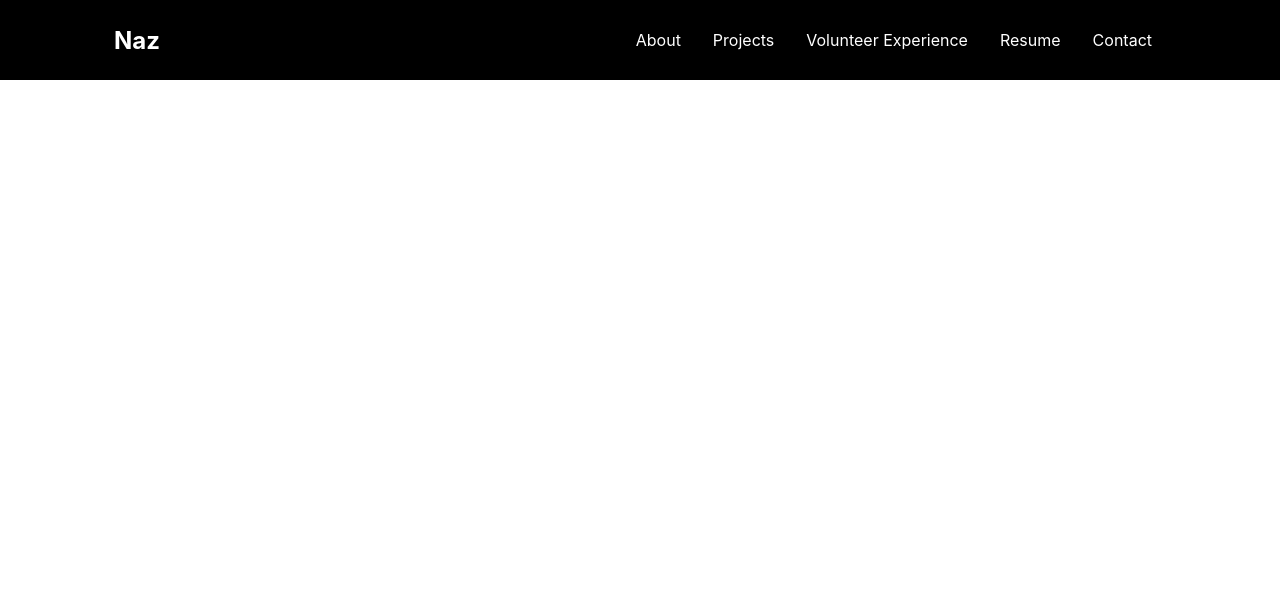
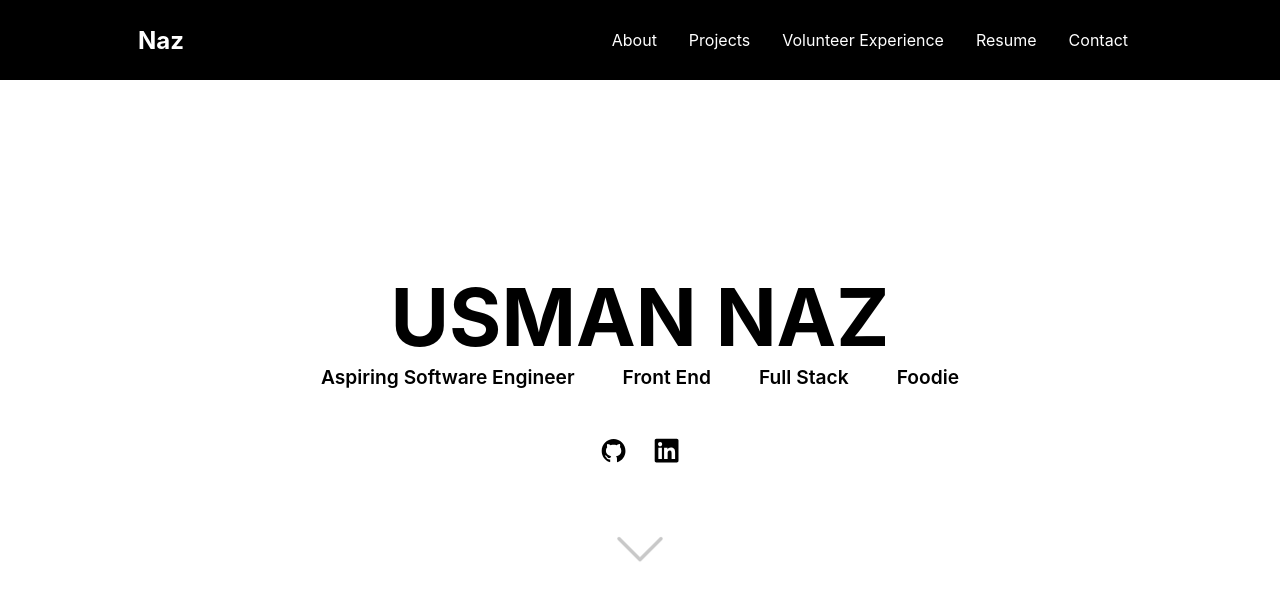
Before and after one commit to usmanazz/Portfolio-Website, a React (Create React App) app: page / in a window 1280 px wide. Shown: the top 600 px of the page. Built offline with nearby package versions, Linux system fonts and the light colour scheme.

Commit message:
create hero section

```diff
--- a/src/App.css
+++ b/src/App.css
@@ -1,38 +1,5 @@
-.App {
-  text-align: center;
+* {
+  box-sizing: border-box;
+  margin: 0;
+  padding: 0;
 }
-
-.App-logo {
-  height: 40vmin;
-  pointer-events: none;
-}
-
-@media (prefers-reduced-motion: no-preference) {
-  .App-logo {
-    animation: App-logo-spin infinite 20s linear;
-  }
-}
-
-.App-header {
-  background-color: #282c34;
-  min-height: 100vh;
-  display: flex;
-  flex-direction: column;
-  align-items: center;
-  justify-content: center;
-  font-size: calc(10px + 2vmin);
-  color: white;
-}
-
-.App-link {
-  color: #61dafb;
-}
-
-@keyframes App-logo-spin {
-  from {
-    transform: rotate(0deg);
-  }
-  to {
-    transform: rotate(360deg);
-  }
-}
--- /dev/null
+++ b/src/components/HeroSection/HeroSectionStyles.js
@@ -0,0 +1,104 @@
+import styled, { keyframes } from "styled-components";
+
+export const HeroContainer = styled.div`
+  display: flex;
+  flex-direction: column;
+  align-items: center;
+  justify-content: center;
+  padding: 0 20px;
+  height: 850px;
+  color: #000;
+`;
+
+export const HeroTitle = styled.h1`
+  font-size: 5rem;
+
+  @media screen and (max-width: 768px) {
+    font-size: 4rem;
+  }
+
+  @media screen and (max-width: 480px) {
+    font-size: 3rem;
+  }
+`;
+
+export const HeroSubTitleContainer = styled.div`
+  display: flex;
+  justify-content: space-evenly;
+  white-space: nowrap;
+`;
+
+export const HeroSubTitle = styled.h2`
+  display: flex;
+  justify-content: center;
+  align-items: center;
+  font-size: 1.2rem;
+  font-weight: 600;
+  padding: 0 1.5rem;
+
+  @media screen and (max-width: 768px) {
+    font-size: 0.8rem;
+    padding: 0 1rem;
+  }
+
+  @media screen and (max-width: 480px) {
+    font-size: 0.6rem;
+    padding: 0 0.6rem;
+  }
+`;
+
+export const HeroLinks = styled.div`
+  display: flex;
+  align-items: center;
+  justify-content: space-between;
+  width: 80px;
+  padding-top: 3rem;
+`;
+
+export const Icon = styled.div`
+  display: flex;
+  justify-content: center;
+  align-items: center;
+  font-size: 1.7rem;
+  cursor: pointer;
+
+  &:visited {
+    color: #01bf71;
+  }
+`;
+
+export const ArrowIcon = styled.div`
+  font-size: 3.5rem;
+  cursor: pointer;
+`;
+
+const animate = keyframes`
+    0%{
+        opacity: 0;
+        transform: translate(0px,-10px);
+    }
+    50%{
+        opacity: 1;
+    }
+    100%{
+        opacity: 0;
+        transform: translate(0px,10px);
+    }
+`;
+
+export const ArrowAnimation = styled.div`
+  display: flex;
+  align-items: center;
+  justify-content: center;
+  flex-direction: column;
+  padding-top: 3rem;
+  animation: ${animate} 2s infinite;
+
+  & ${ArrowIcon}:nth-child(2) {
+    animation-delay: -0.2s;
+  }
+
+  & ${ArrowIcon}:nth-child(3) {
+    animation-delay: -0.4s;
+  }
+`;
--- /dev/null
+++ b/src/components/HeroSection/index.js
@@ -0,0 +1,44 @@
+import React from "react";
+import {
+  HeroContainer,
+  HeroTitle,
+  HeroSubTitleContainer,
+  HeroSubTitle,
+  HeroLinks,
+  Icon,
+  ArrowAnimation,
+  ArrowIcon,
+} from "./HeroSectionStyles";
+import { AiOutlineGithub } from "react-icons/ai";
+import { FaLinkedin } from "react-icons/fa";
+import { BsChevronDown } from "react-icons/bs";
+
+const HeroSection = () => {
+  return (
+    <HeroContainer>
+      <HeroTitle>USMAN NAZ</HeroTitle>
+      <HeroSubTitleContainer>
+        <HeroSubTitle>Aspiring Software Engineer</HeroSubTitle>
+        <HeroSubTitle>Front End</HeroSubTitle>
+        <HeroSubTitle>Full Stack</HeroSubTitle>
+        <HeroSubTitle>Foodie</HeroSubTitle>
+      </HeroSubTitleContainer>
+      <HeroLinks>
+        <Icon>
+          <AiOutlineGithub />
+        </Icon>
+        <Icon>
+          <FaLinkedin />
+        </Icon>
+      </HeroLinks>
+
+      <ArrowAnimation>
+        <ArrowIcon>
+          <BsChevronDown />
+        </ArrowIcon>
+      </ArrowAnimation>
+    </HeroContainer>
+  );
+};
+
+export default HeroSection;
--- a/src/components/Navbar/NavbarStyles.js
+++ b/src/components/Navbar/NavbarStyles.js
@@ -4,6 +4,7 @@ import { Link as LinkScroll } from "react-scroll";
 export const Nav = styled.nav`
   background: #000;
   height: 80px;
+  margin-top: -80px;
   display: flex;
   justify-content: center;
   align-items: center;
--- a/src/pages/index.js
+++ b/src/pages/index.js
@@ -1,4 +1,5 @@
 import React, { useState } from "react";
+import HeroSection from "../components/HeroSection";
 import Navbar from "../components/Navbar";
 import Sidebar from "../components/Sidebar/";
 
@@ -13,6 +14,7 @@ const Home = () => {
     <>
       <Sidebar isOpen={isOpen} toggleSidebar={toggleSidebar} />
       <Navbar toggleSidebar={toggleSidebar} />
+      <HeroSection />
     </>
   );
 };
```
